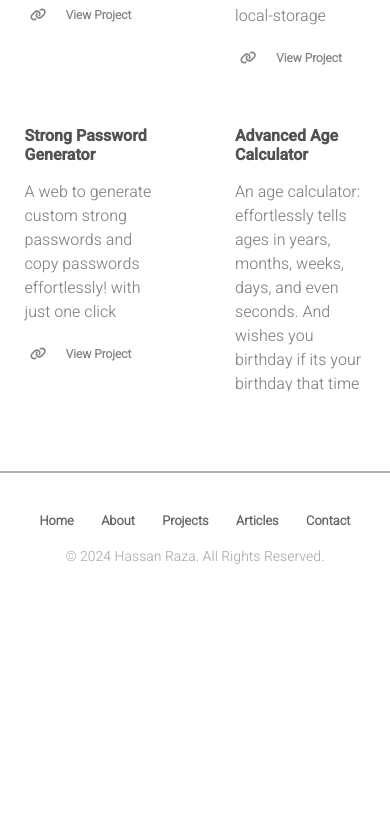
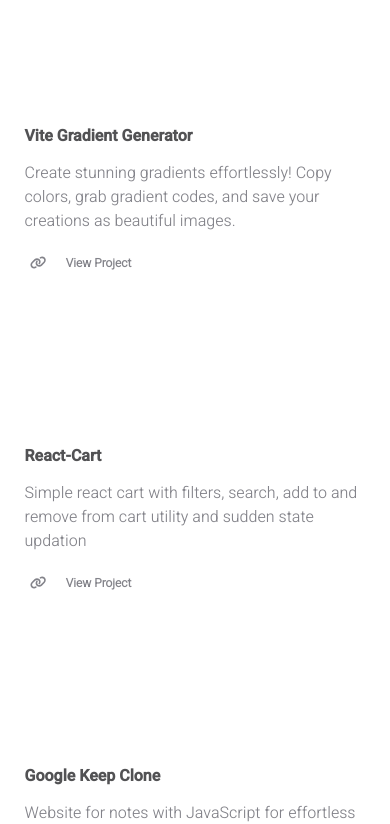
Before and after one commit to Hassan3322751/My-Portfolio, a React (Create React App) app: page /projects in a window 390 px wide. Shown: the part 1531-2355 px from the top of the page. Before the commit the page ends 2137 px from the top, so only its background shows below. Built offline with nearby package versions, Linux system fonts and the light colour scheme.

Commit message:
Update allProjects.css

```diff
--- a/src/components/projects/styles/allProjects.css
+++ b/src/components/projects/styles/allProjects.css
@@ -20,3 +20,9 @@
 		width: calc(100% / 2);
 	}
 }
+
+@media (max-width: 400px) {
+	.all-projects-project {
+		width: 100%;
+	}
+}
```
